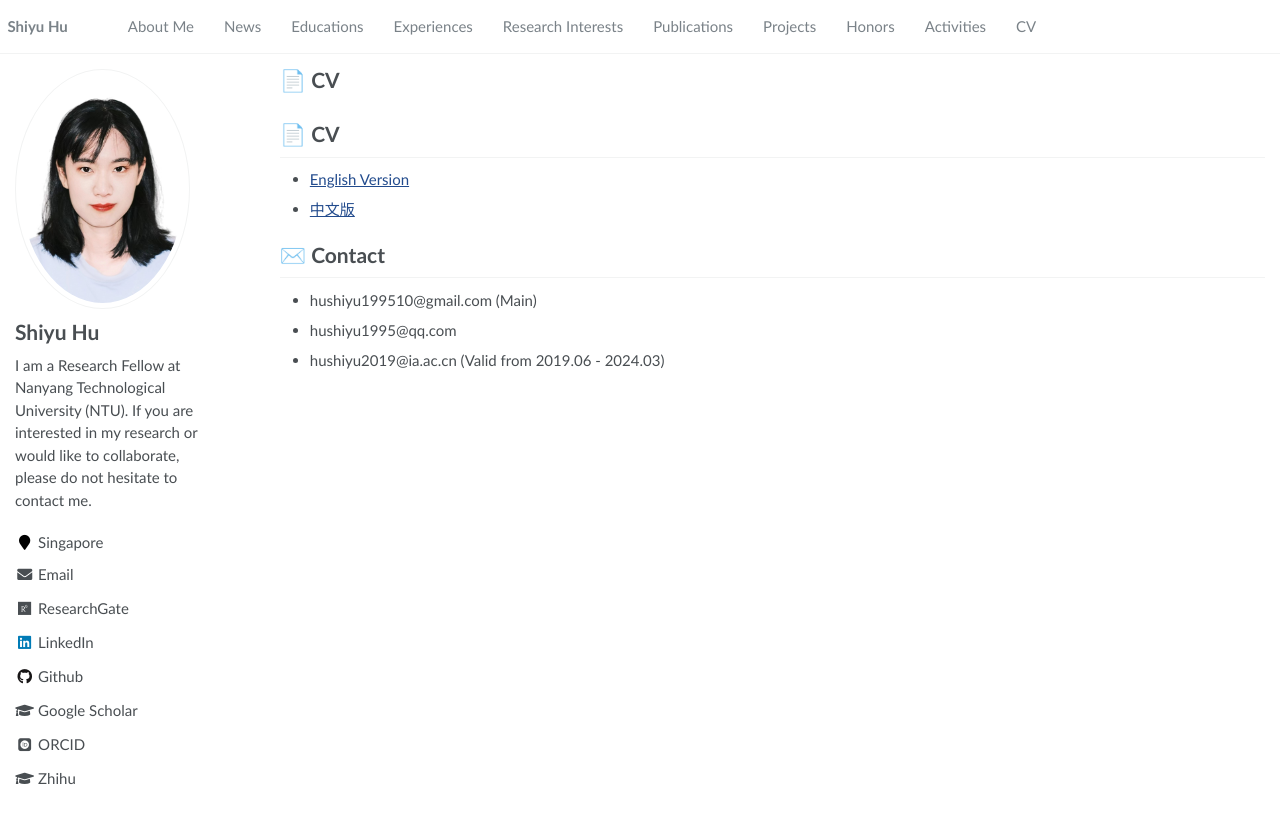
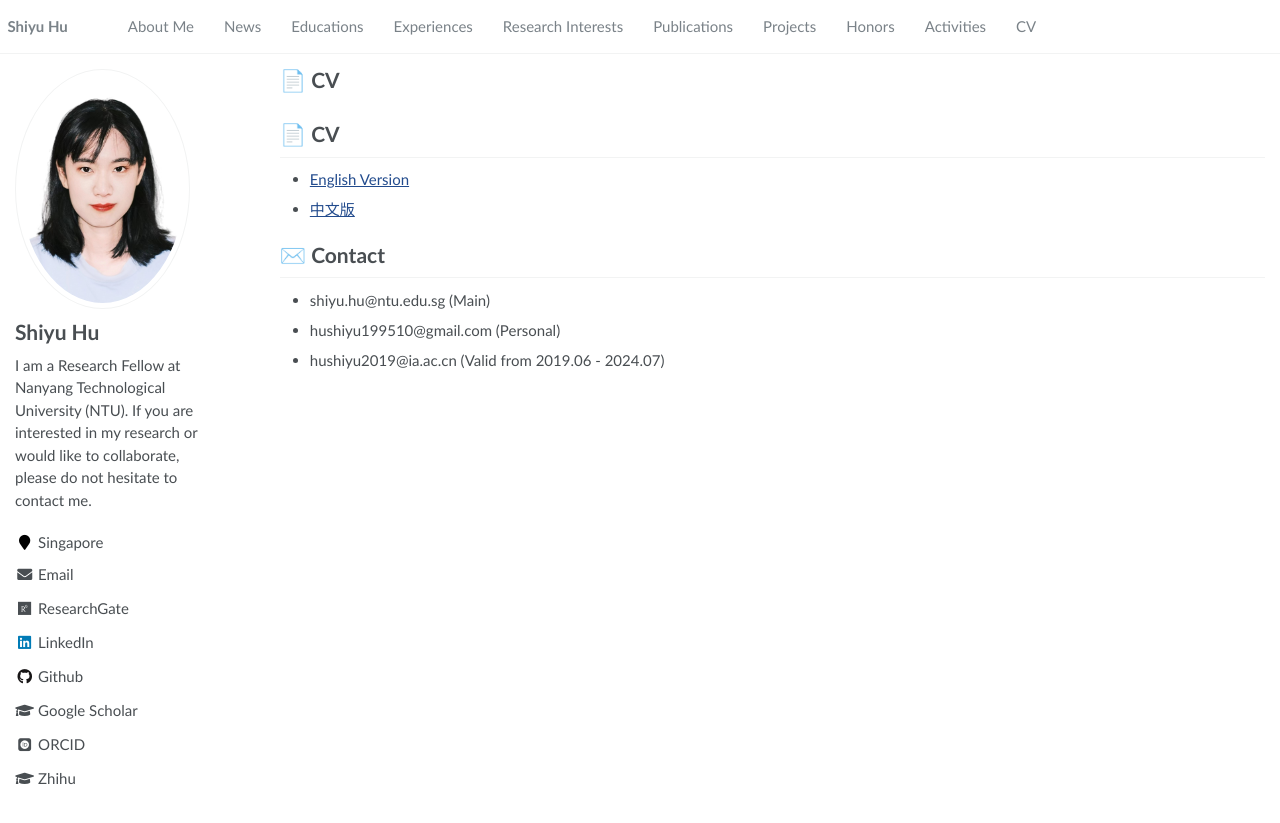
Before and after one commit to huuuuusy/huuuuusy.github.io, a Jekyll site: the page built from _pages/includes/cv.md, in a window 1280 px wide. Shown: the top 823 px of the page. Built offline with Jekyll 4.4.1, drawn with Linux system fonts in a browser that asks for light colours; some web fonts are replaced; our own code applies the rules of GitHub Pages for plain Markdown files.

Commit message:
240821 update email at NTU

```diff
--- a/_config.yml
+++ b/_config.yml
@@ -87,7 +87,7 @@ author:
   employer         :
   pubmed           :
   googlescholar    : "https://scholar.google.com/citations?user=49W-Rx4AAAAJ"
-  email            : "hushiyu199510@gmail.com"
+  email            : "shiyu.hu@ntu.edu.sg"
   researchgate     : "https://www.researchgate.net/profile/Shiyu-Hu-8"
   uri              :
   bitbucket        :
--- a/_pages/includes/cv.md
+++ b/_pages/includes/cv.md
@@ -9,7 +9,6 @@
 <!-- The original template is proposed by LianTze Lim (liantze@gmail.com), this verison and the Chinese version is proposed by Shiyu Hu (hushiyu199510@gmail.com).  -->
 
 # ✉️ Contact
-
-- hushiyu199510@gmail.com (Main)
-- hushiyu1995@qq.com
-- hushiyu2019@ia.ac.cn (Valid from 2019.06 - 2024.03)
+- shiyu.hu@ntu.edu.sg (Main)
+- hushiyu199510@gmail.com (Personal)
+- hushiyu2019@ia.ac.cn (Valid from 2019.06 - 2024.07)
```
Also changed, not shown: _pages/includes/intro.md (+1 -1 lines), _pages/includes/publications.md (+1 -1 lines).
